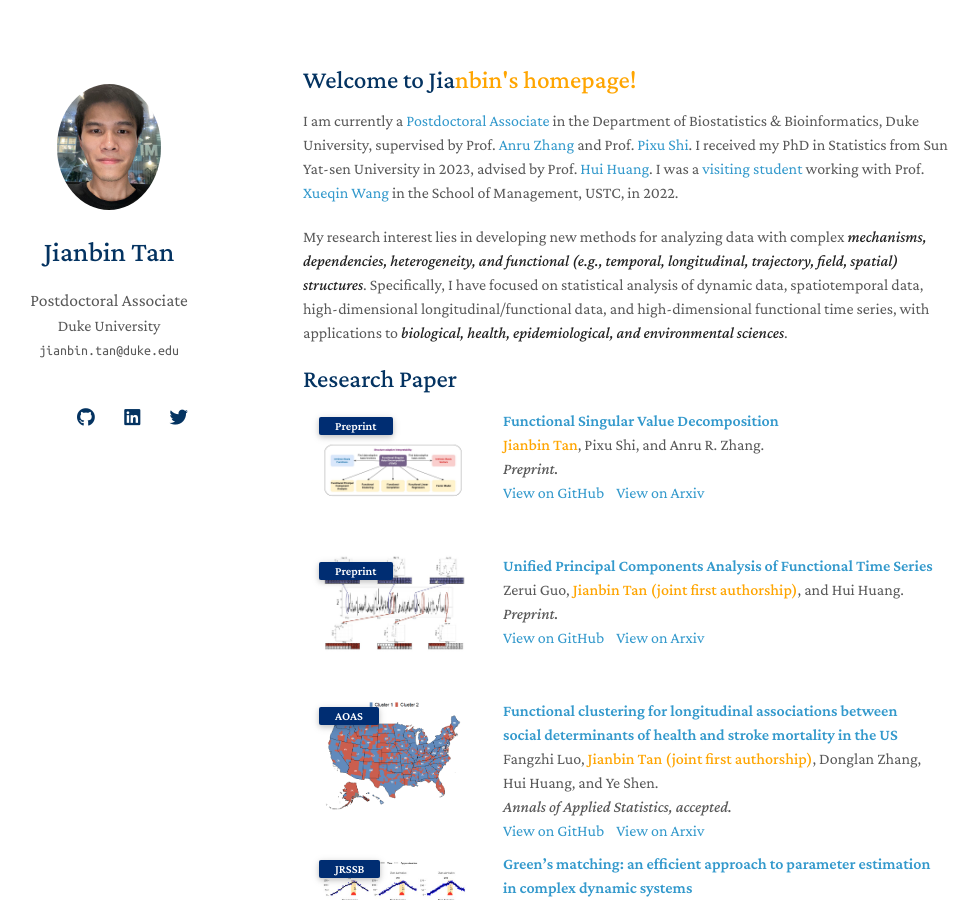
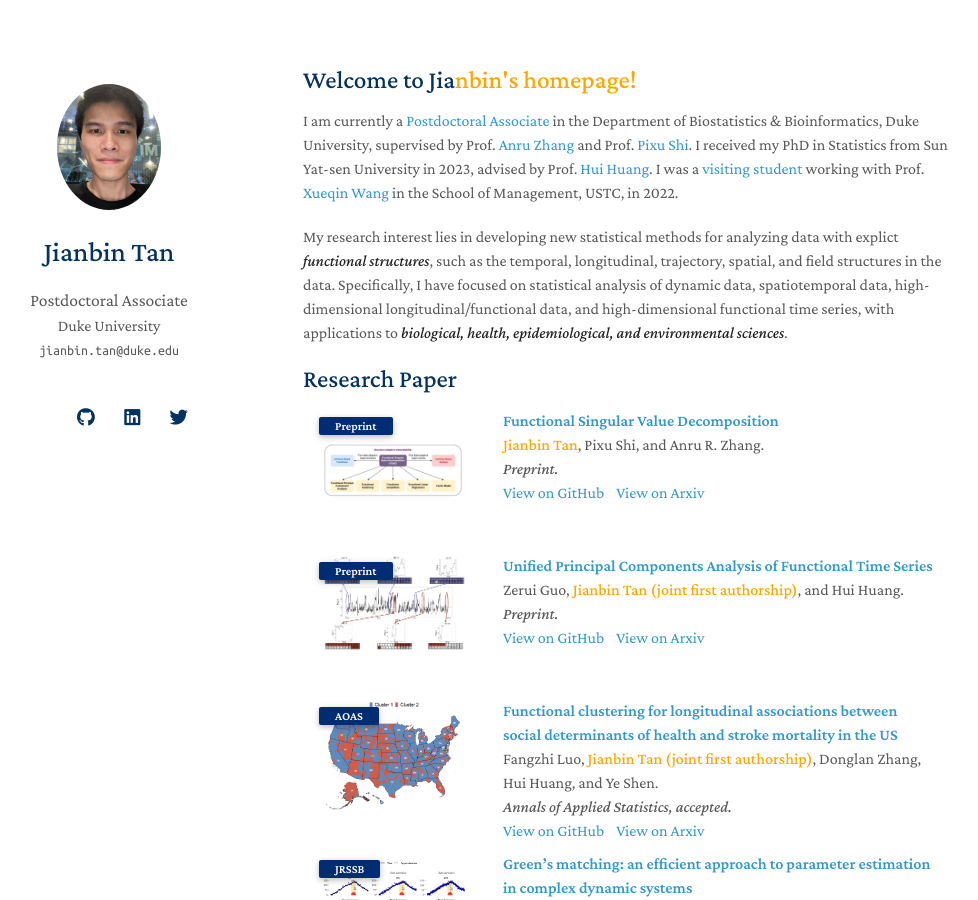
Before and after one commit to Tan-jianbin/Tan-jianbin.github.io, a Jekyll site: the page built from index.md, in a window 1280 px wide and 900 px high. Shown: the whole window, without its empty margins (167-1145 px from the left). Built offline with Jekyll 4.4.1, drawn with Linux system fonts in a browser that asks for light colours; nearby versions of some CDN libraries; a style sheet for code colours, icons or effects is not loaded; our own code applies the rules of GitHub Pages for plain Markdown files.

Commit message:
Update index.md

```diff
--- a/index.md
+++ b/index.md
@@ -6,6 +6,6 @@ layout: homepage
 
 I am currently a [Postdoctoral Associate](https://biostat.duke.edu/profile/jianbin-tan) in the Department of Biostatistics & Bioinformatics, Duke University, supervised by Prof. [Anru Zhang](https://anruzhang.github.io) and Prof. [Pixu Shi](https://pixushi.github.io). I received my PhD in Statistics from Sun Yat-sen University in 2023, advised by Prof. [Hui Huang](http://cfas.ruc.edu.cn/kydw/zzyjy/hh/index.htm). I was a [visiting student](https://statlab905.github.io/author/jianbin-tan/) working with Prof. [Xueqin Wang](https://bs.ustc.edu.cn/english/profile.php?id=650) in the School of Management, USTC, in 2022.
 
-My research interest lies in developing new methods for analyzing data with complex ***mechanisms, dependencies, heterogeneity, and functional (e.g., temporal, longitudinal, trajectory, field, spatial) structures***. Specifically, I have focused on statistical analysis of dynamic data, spatiotemporal data, high-dimensional longitudinal/functional data, and high-dimensional functional time series, with applications to ***biological, health, epidemiological, and environmental sciences***.
+My research interest lies in developing new statistical methods for analyzing data with explict ***functional structures***, such as the temporal, longitudinal, trajectory, spatial, and field structures in the data. Specifically, I have focused on statistical analysis of dynamic data, spatiotemporal data, high-dimensional longitudinal/functional data, and high-dimensional functional time series, with applications to ***biological, health, epidemiological, and environmental sciences***.
 
 {% include_relative _includes/publications.md %}
```
